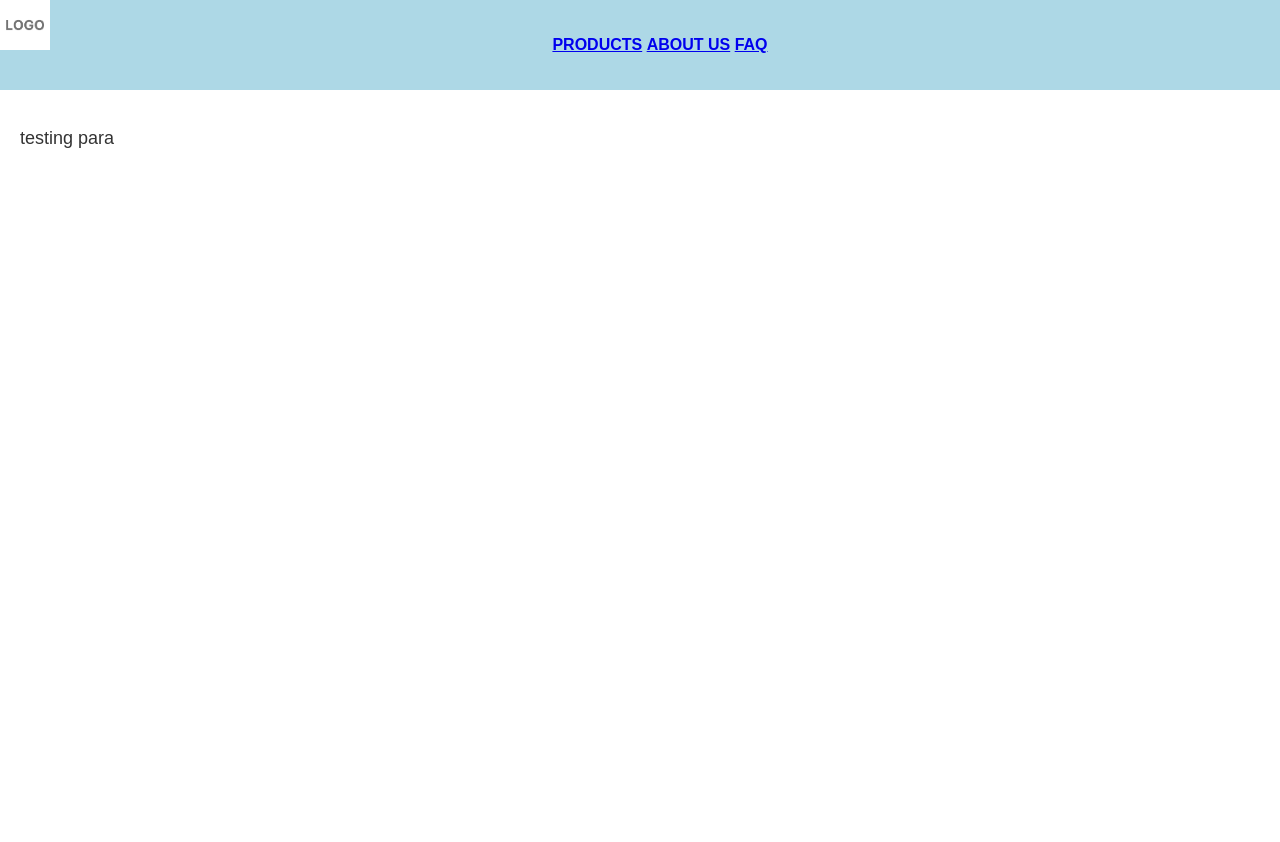
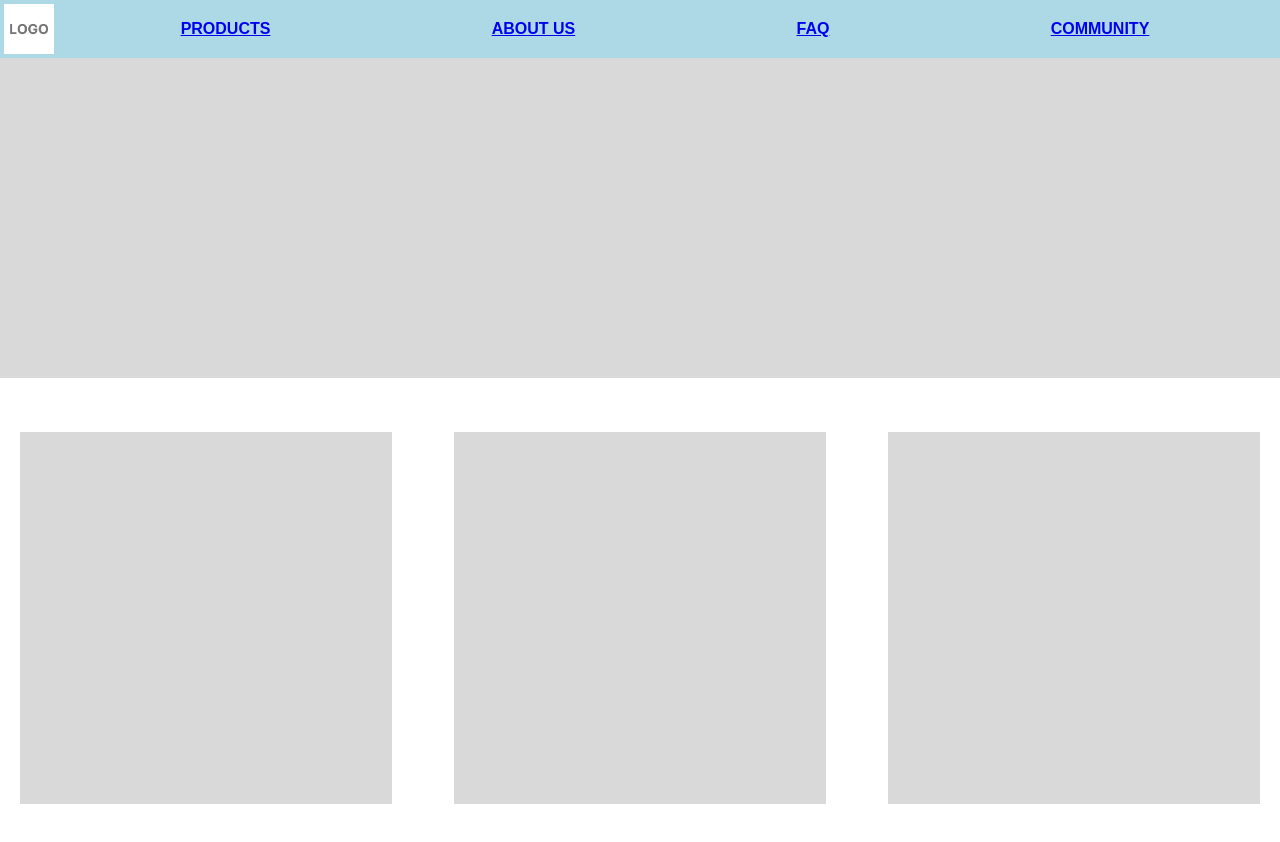
Before and after one commit to sarah4melia/FED_S10267658B_SarahAmelia_Assg1_website, a plain HTML site: page home-page.html in a window 1280 px wide. Before the commit the page ends 800 px from the top, so only its background shows below. Drawn offline with Linux system fonts and the light colour scheme.

Commit message:
added new pages & deleted old ones

```diff
--- a/home-page.html
+++ b/home-page.html
@@ -1,22 +1,44 @@
 <!DOCTYPE html>
 <html lang="en">
 <head>
+
     <meta charset="UTF-8">
     <meta name="viewport" content="width=device-width, initial-scale=1.0">
     <title>h2hlovesyou.com</title>
     <link rel="stylesheet" href="style.css">
+
 </head>
+
 <body>
+
     <header>
-    <img src="placeholder-logo.jpg" alt="h2h logo" class="placeholder-logo">
-    <ul>
-        <a href= "products.html"><b>PRODUCTS</b></a></li>
-        <a href= "about-us.html"><b>ABOUT US</b></a></li>
-        <a href= "FAQ.html"><b>FAQ</b></a></li>
-    </ul>
+
+        <img src="placeholder-logo.jpg" alt="h2h logo" class="placeholder-logo">
+
+        <nav class="navbar">
+            <a href= "products.html"><b>PRODUCTS</b></a></li>
+            <a href= "about-us.html"><b>ABOUT US</b></a></li>
+            <a href= "FAQ.html"><b>FAQ</b></a></li>
+            <a href= "community.html"><b>COMMUNITY</b></a></li>
+        </nav>
+
     </header>
+
+    <img src="home-page-photo-header.jpg" alt="h2h logo" class="home-page-photo-header">
+
+    <div class="photo-row">
+
+        <img src="placeholder-photo.jpg" alt="photo 1" class="photo">
+        <img src="placeholder-photo.jpg" alt="photo 2" class="photo">
+        <img src="placeholder-photo.jpg" alt="photo 3" class="photo">
+
+    </div>
+
     <main>
-        <p>testing para</p>
+
+        <p></p>
+
     </main>
 </body>
+
 </html>
--- a/style.css
+++ b/style.css
@@ -1,17 +1,9 @@
+/* HOME-PAGE */
 body {
     margin: 0;
     font-family: Arial, sans-serif;
     background-color: white;
-
-    .placeholder-logo {
-        position: absolute; /* Allows precise positioning */
-        top: 0; /* Positions the photo at the very top */
-        left: 0; /* Positions the photo at the very left */
-        width: 50px; /* Optional: Adjust photo size */
-        height: auto; /* Maintains aspect ratio */
-    }
 }
-
 
 header {
     background-color: lightblue;
@@ -20,9 +12,64 @@ header {
     text-align: center;
 }
 
+.placeholder-logo {
+    position: absolute;
+    top: 0;
+    left: 0;
+    width: 50px;
+    height: auto;
+    margin-top: 4px;
+    margin-left: 4px;
+}
+
+.navbar {
+    display: flex;
+    justify-content: space-around;
+    align-items: center;
+    margin: 0;
+    margin-left: 50px;
+    padding: 0;
+    list-style: none;
+}
+
+.home-page-photo-header {
+    width: 100%;
+}
+
+.photo-row {
+    display: flex;
+    justify-content: space-between;
+    margin-top: 50px;
+    margin-left: 20px;
+    margin-right: 20px;
+}
+
+.photo {
+    width: 30%;
+    height: auto;
+}
+
 
 main {
     padding: 20px;
     font-size: 18px;
     color: #333;
 }
+
+/* PRODUCTS */
+
+.showcase {
+    display: flex;
+    flex-wrap: wrap;
+    justify-content: space-between;
+    margin-top: 50px;
+    margin-left: 60px;
+    margin-right: 60px;
+    margin-bottom: 20px;
+    gap: 40px;
+}
+
+.product-showcase {
+    width: 46%;
+    height: 30%;
+}
```
Also changed, not shown: home.html (deleted, +0 -12 lines), index.html (deleted, +0 -8 lines), page.html (deleted, +0 -4 lines), products.html (+43 -0 lines), community.html (added), home-page-photo-header.jpg (added), placeholder-photo.jpg (added).
